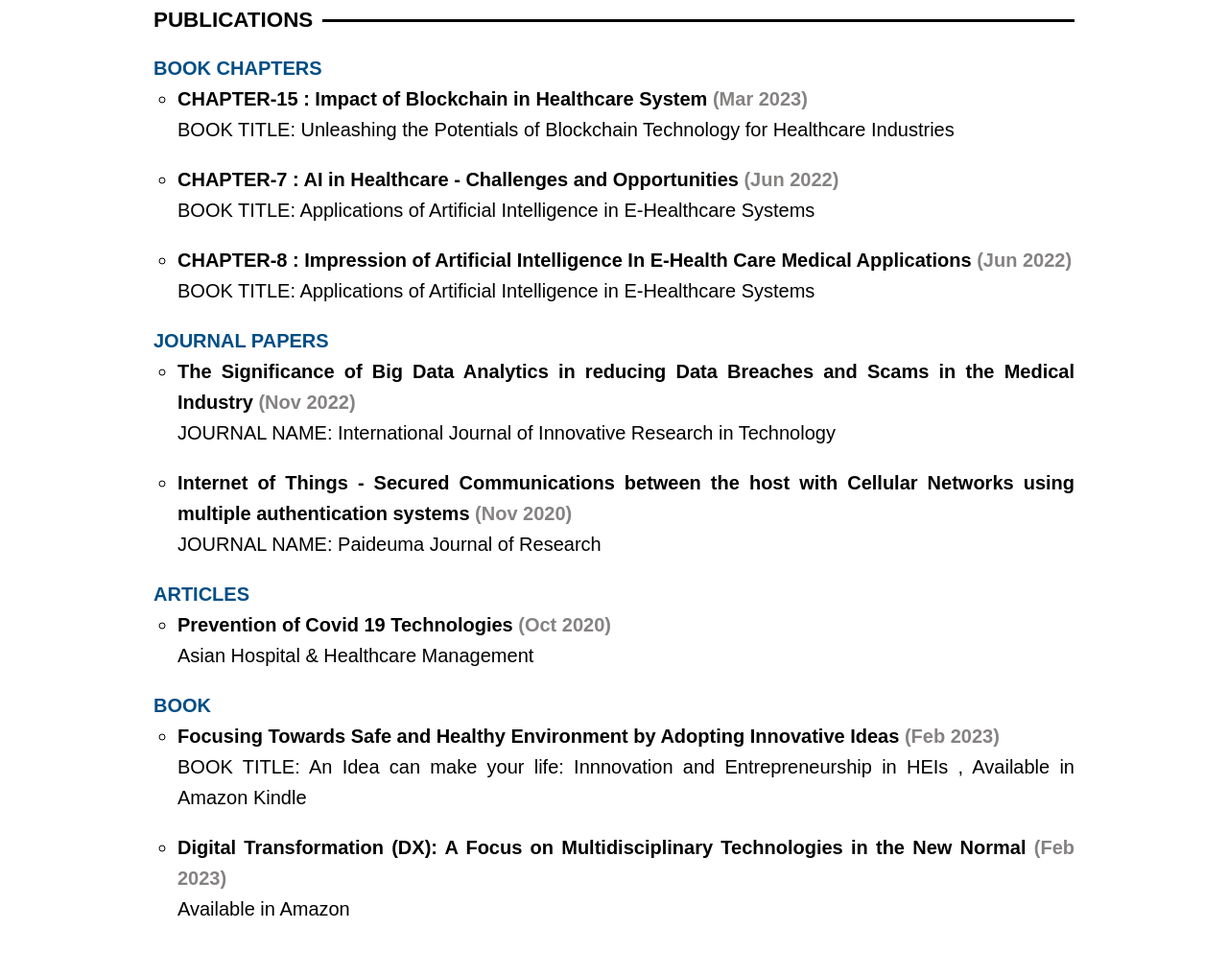
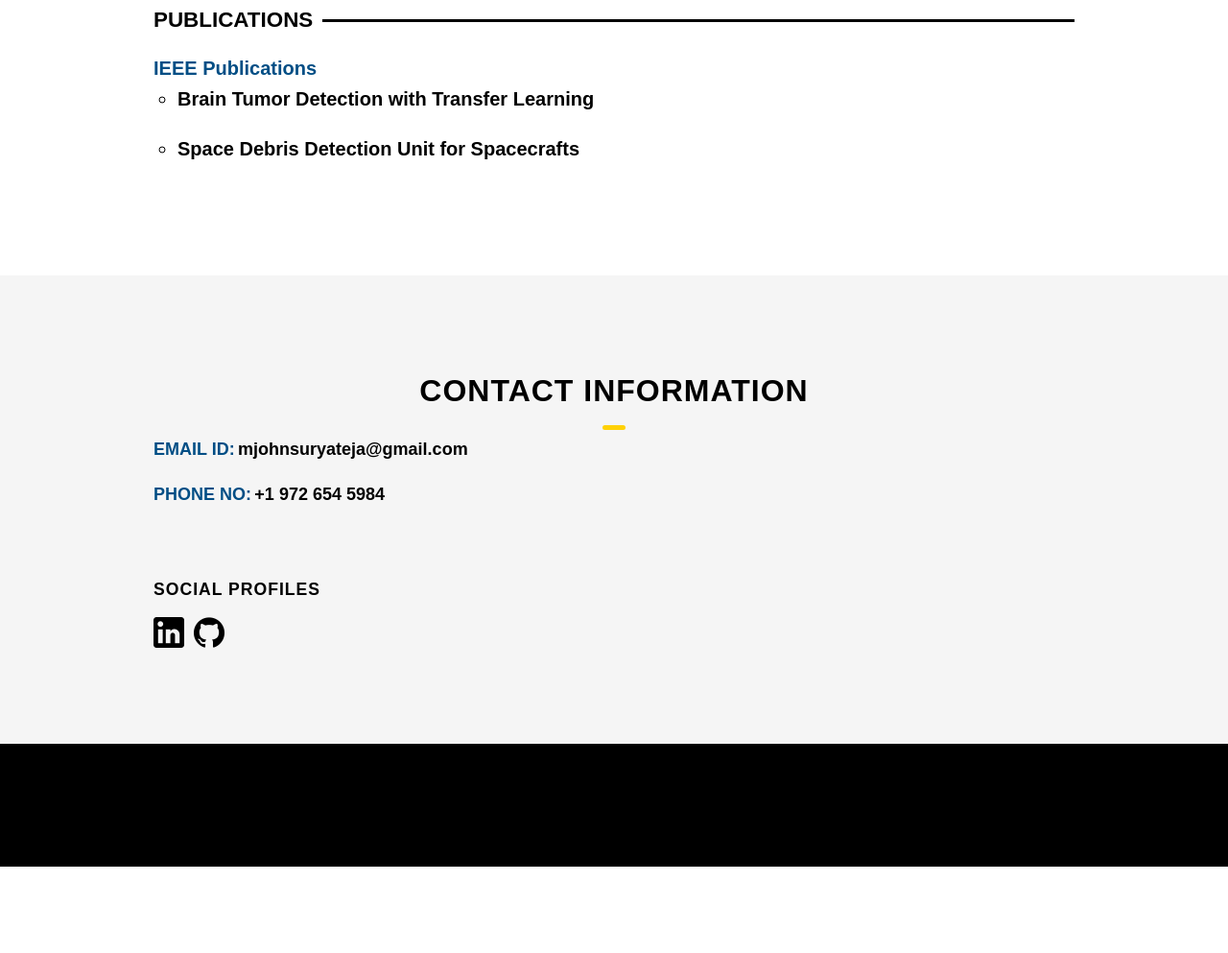
Before and after one commit to John-Maddela/JohnSuryaTejaMaddela_Portfolio.io, a website: page index.html in a window 1280 px wide. Shown: the part 5048-6041 px from the top of the page at 96% size. After the commit the page ends 5951 px from the top, so only its background shows below. Drawn offline with nearby package versions, Linux system fonts and the light colour scheme.

Commit message:
Update index.html

```diff
--- a/index.html
+++ b/index.html
@@ -295,7 +295,7 @@
                         <li>
                             <div class="education">
                                 <div class="education-item">
-                                    <h4>	Certified Scrum Master (CSM)/h4>
+                                    <h4>Certified Scrum Master (CSM)<h4>
                                 </div>
                             </div>
                         </li>
@@ -401,61 +401,24 @@
           </section>
           <section id="publications">
             <h3 class="about__content-title">PUBLICATIONS <span class="add_line"></span></h3>
-            <h4 style="color: rgb(1, 78, 133);">BOOK CHAPTERS</h4>
-            <div class="points">
-            <ul >
-                <li class="education">
-                    <div class="education-item">
-                        <div class="hovering">
-                            <a href="https://www.elsevier.com/books/unleashing-the-potentials-of-blockchain-technology-for-healthcare-industries/das/978-0-323-99481-1">
-                                <h4>CHAPTER-15 : Impact of Blockchain in Healthcare System <span class="completion-date-projects">(Mar 2023)</span></h4></a>
-                                <p>BOOK TITLE: Unleashing the Potentials of Blockchain Technology for Healthcare Industries</p>
 
-                        </div>
-                    </div>
-                </li>
-                <li class="education">
-                    <div class="education-item">
-                        <div class="hovering">
-                            <a href="https://digital-library.theiet.org/content/books/10.1049/pbhe040e_ch7">
-                                <h4>CHAPTER-7 : AI in Healthcare - Challenges and Opportunities <span class="completion-date-projects">(Jun 2022)</span></h4></a>
-                                <p>BOOK TITLE: Applications of Artificial Intelligence in E-Healthcare Systems</p>
-
-                        </div>
-                    </div>
-                </li>
-                <li class="education">
-                    <div class="education-item">
-                        <div class="hovering">
-                            <a href="https://digital-library.theiet.org/content/books/10.1049/pbhe040e_ch7">
-                                <h4>CHAPTER-8 : Impression of Artificial Intelligence In E-Health Care Medical Applications <span class="completion-date-projects">(Jun 2022)</span></h4></a>
-                                <p>BOOK TITLE: Applications of Artificial Intelligence in E-Healthcare Systems</p>
-
-                        </div>
-                    </div>
-                </li>
-            </ul>
-          </div>
-
-            <h4 style="color: rgb(1, 78, 133);">JOURNAL PAPERS</h4>
+            <h4 style="color: rgb(1, 78, 133);">IEEE Publications</h4>
             <div class="points">
             <ul>
                 <li class="education">
                     <div class="education-item">
                         <div class="hovering">
-                            <a href="https://ijirt.org/master/publishedpaper/IJIRT157177_PAPER.pdf">
-                                <h4>The Significance of Big Data Analytics in reducing Data Breaches and Scams in the Medical Industry <span class="completion-date-projects">(Nov 2022)</span></h4></a>
-                                <p>JOURNAL NAME: International Journal of Innovative Research in Technology</p>
+                            <a href="https://ieeexplore.ieee.org/document/9640678">
+                                <h4>Brain Tumor Detection with Transfer Learning<span class="completion-date-projects"></span></h4></a>
 
                         </div>
                     </div>
                 </li>
-                <li class="education">
+               <li class="education">
                     <div class="education-item">
                         <div class="hovering">
-                            <a href="http://paideumajournal.com/index.php/vol-13-issue-11-november-2020/">
-                                <h4>Internet of Things - Secured Communications between the host with Cellular Networks using multiple authentication systems <span class="completion-date-projects">(Nov 2020)</span></h4></a>
-                                <p>JOURNAL NAME: Paideuma Journal of Research</p>
+                            <a href="https://ieeexplore.ieee.org/document/9740771">
+                                <h4>Space Debris Detection Unit for Spacecrafts<span class="completion-date-projects"></span></h4></a>
 
                         </div>
                     </div>
@@ -463,48 +426,7 @@
             </ul>
             </div>
 
-            <h4 style="color: rgb(1, 78, 133);">ARTICLES</h4>
-            <div class ="points">
-            <ul>
-              <li class="education">
-                  <div class="education-item">
-                      <div class="hovering">
-                          <a href="https://www.asianhhm.com/healthcare-management/prevention-of-covid19">
-                              <h4>Prevention of Covid 19 Technologies <span class="completion-date-projects">(Oct 2020)</span></h4></a>
-                              <p>Asian Hospital & Healthcare Management</p>
 
-                      </div>
-                  </div>
-              </li>
-          </ul>
-
-        </div>
-          <h4 style="color: rgb(1, 78, 133);">BOOK</h4>
-          <div class="points">
-          <ul>
-            <li class="education">
-              <div class="education-item">
-                  <div class="hovering">
-                      <a>
-                          <h4>Focusing Towards Safe and Healthy Environment by Adopting Innovative Ideas <span class="completion-date-projects">(Feb 2023)</span></h4></a>
-                          <p>BOOK TITLE: An Idea can make your life: Innnovation and Entrepreneurship in HEIs , Available in Amazon Kindle</p>
-
-                  </div>
-              </div>
-          </li>
-              <li class="education">
-                  <div class="education-item">
-                      <div class="hovering">
-                          <a href="https://www.amazon.in/Digital-Transformation-DX-Multidisciplinary-Technologies-ebook/dp/B0B55CCPMP/ref=sr_1_1?crid=35VJRVJ4W69JE&keywords=Digital+Transformation+%28DX%29%3A+A+Focus+on+Multidisciplinary+Technologies+in+the+New+Normal&qid=1662426072&sprefix=%2Caps%2C172&sr=8-1">
-                              <h4>Digital Transformation (DX): A Focus on Multidisciplinary Technologies in the New Normal <span class="completion-date-projects">(Feb 2023)</span></h4></a>
-                              <p>Available in Amazon</p>
-
-                      </div>
-                  </div>
-              </li>
-
-          </ul>
-        </div>
           </section>
         </span>
          </div>
```
